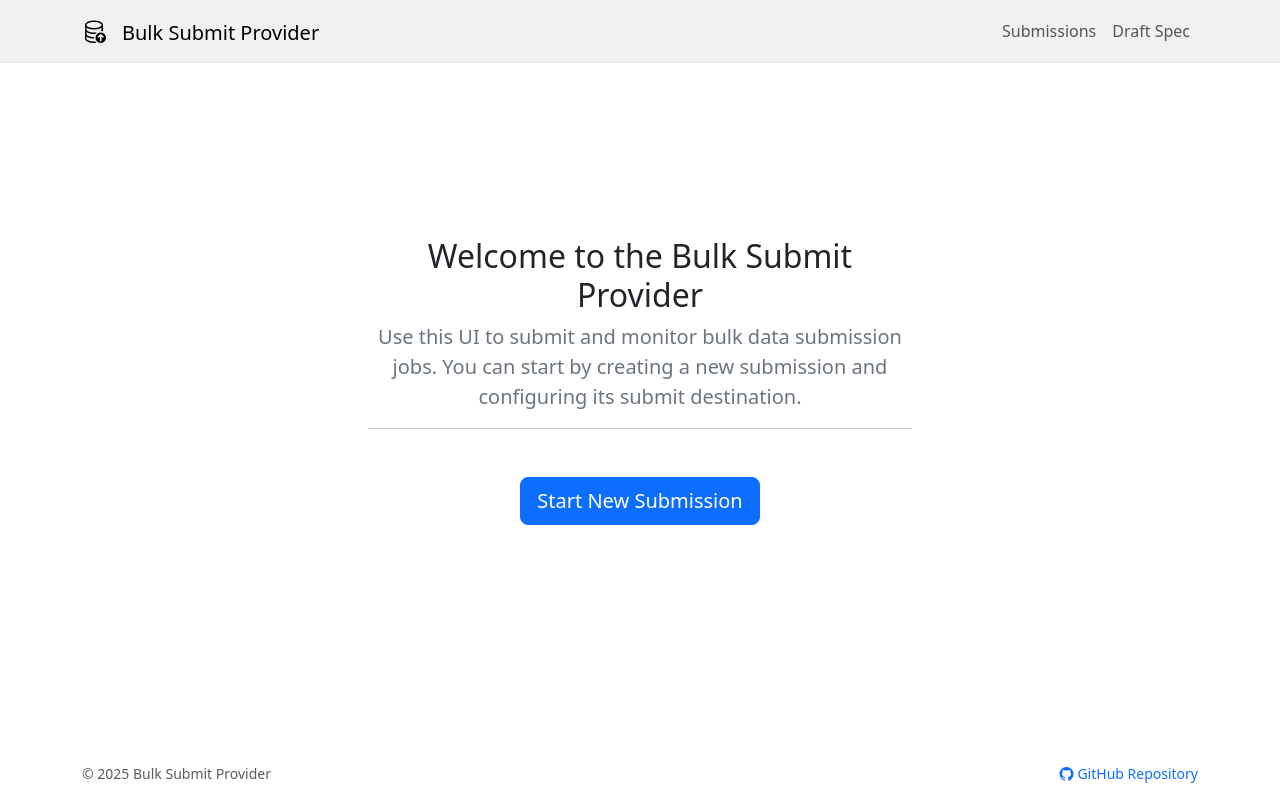
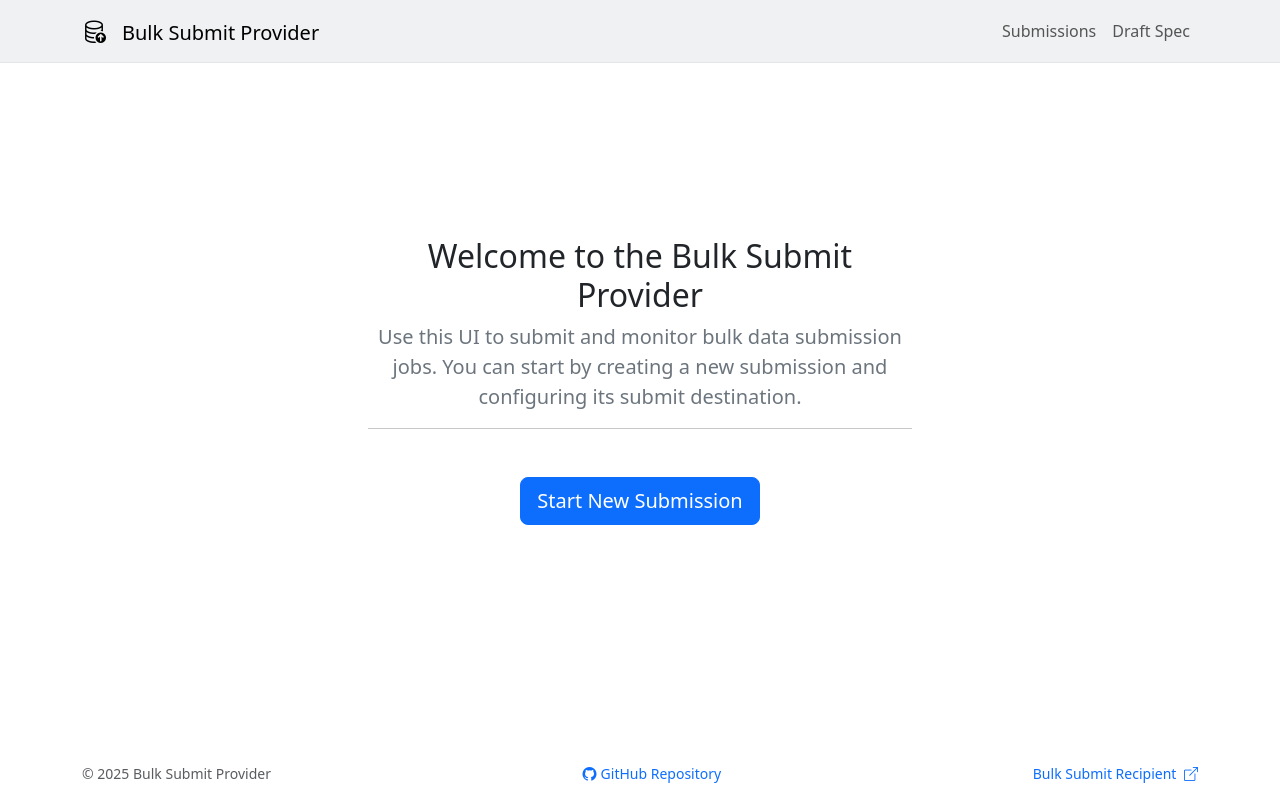
Before and after one commit to smart-on-fhir/bulk-submit-provider, a React (Vite) app in the folder frontend/: page / in a window 1280 px wide. Built offline with nearby package versions, Linux system fonts and the light colour scheme.

Commit message:
Add recipient link in the footer

```diff
--- a/frontend/src/components/Layout.tsx
+++ b/frontend/src/components/Layout.tsx
@@ -42,6 +42,11 @@ export const Layout: React.FC<{ children?: React.ReactNode }> = ({ children }) =
               <i className="bi bi-github me-1" />GitHub Repository
             </a>
           </div>
+          <div className='small'>
+            <a href="https://bulk-submit-recipient.smarthealthit.org/" target="_blank" rel="noreferrer" className='text-decoration-none'>
+              Bulk Submit Recipient <i className="bi bi-box-arrow-up-right ms-1" />
+            </a>
+          </div>
         </div>
       </footer>
     </div>
```
